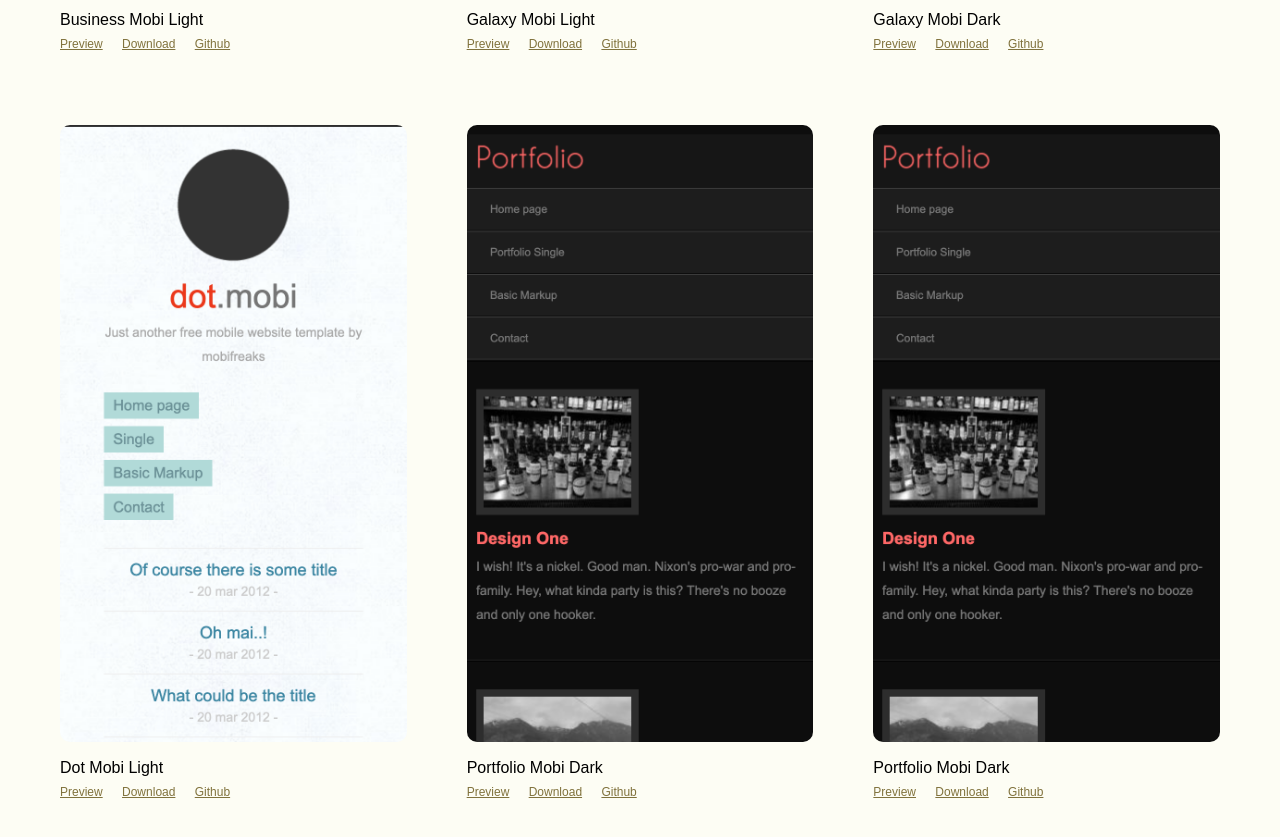
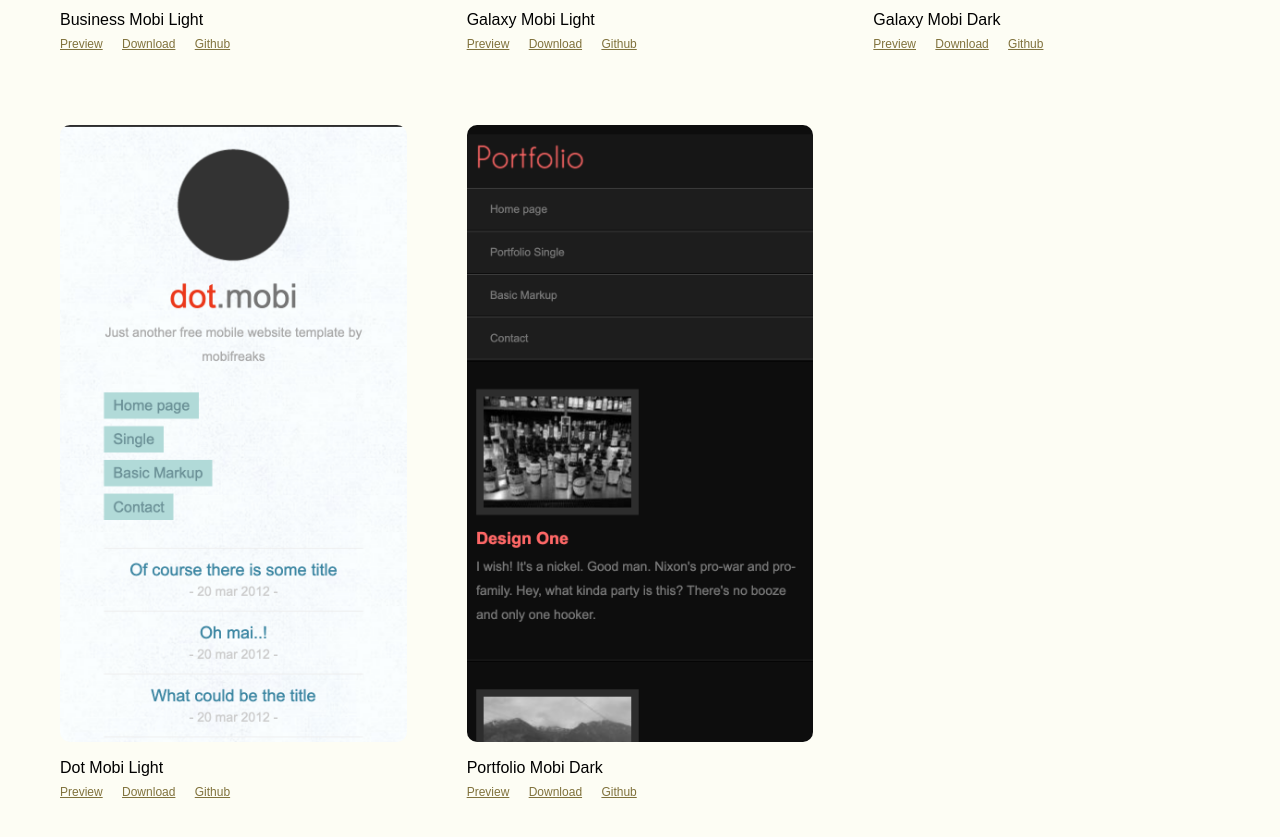
Before and after one commit to munwr/mobifreaks, a website: page src/index.html in a window 1280 px wide. Shown: the part 3251-4088 px from the top of the page. Drawn offline with nearby package versions, Linux system fonts and the light colour scheme; files that its build step writes are made by us from their sources.

Commit message:
remove duplicate

```diff
--- a/src/index.html
+++ b/src/index.html
@@ -222,20 +222,6 @@
             <!-- <li><a href="#demo" class="netlify-link">Deploy to Netlify</a></li> -->
           </ul>
         </article>
-        <article class="template">
-          <div class="preview">
-            <a href="https://portfolio-mobi-dark.netlify.com"  target="_blank" rel="nofollow">
-              <img class="lazyload img-responsive" src="/images/placeholder.svg" data-src="/images/Screen Shot 2019-06-01 at 09.10.39.png" alt="title" class="img-responsive">
-            </a>
-          </div>
-          <h1>Portfolio Mobi Dark</h1>
-          <ul class="template-actions">
-            <li><a href="https://portfolio-mobi-dark.netlify.com" target="_blank" class="demo-link"  rel="nofollow">Preview</a></li>
-            <li><a href="https://github.com/munwr/Portfolio-Mobi-Dark/archive/master.zip" class="download-link" rel="nofollow">Download</a></li>
-            <li><a href="https://github.com/munwr/Portfolio-Mobi-Dark" class="github-link">Github</a></li>
-            <!-- <li><a href="#demo" class="netlify-link">Deploy to Netlify</a></li> -->
-          </ul>
-        </article>
       </div>
     </main>
     <script src="/js/lib/lazyload.2.0.0.js"></script>
```
